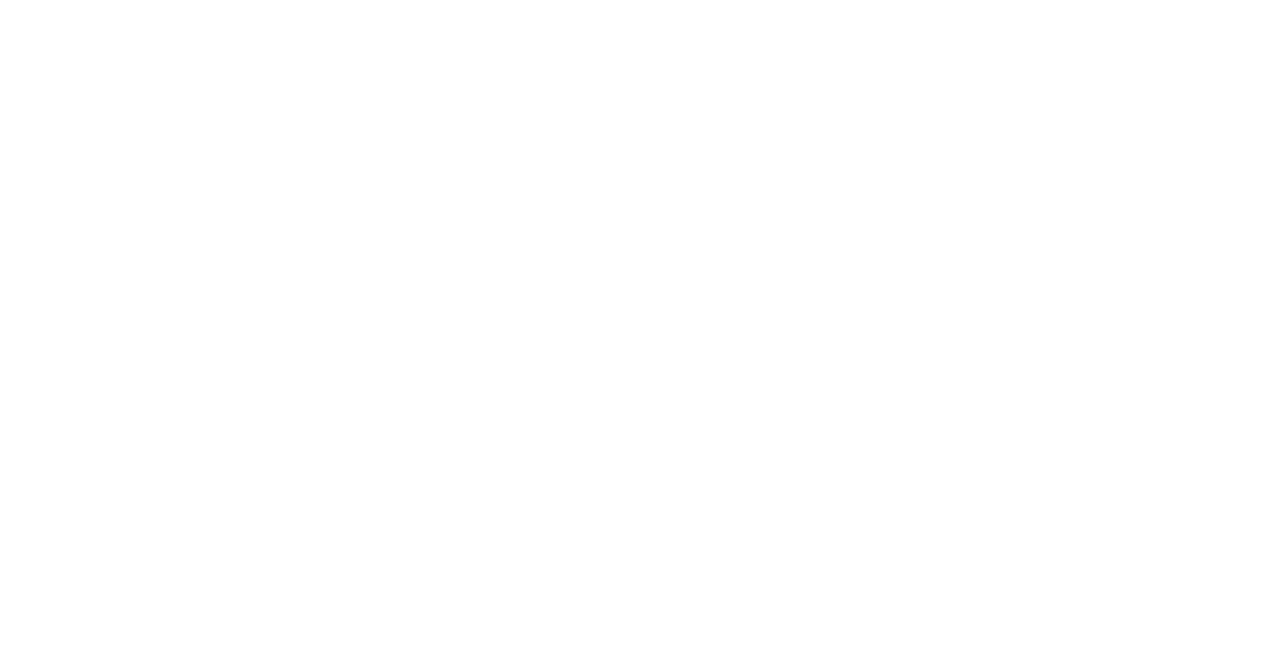
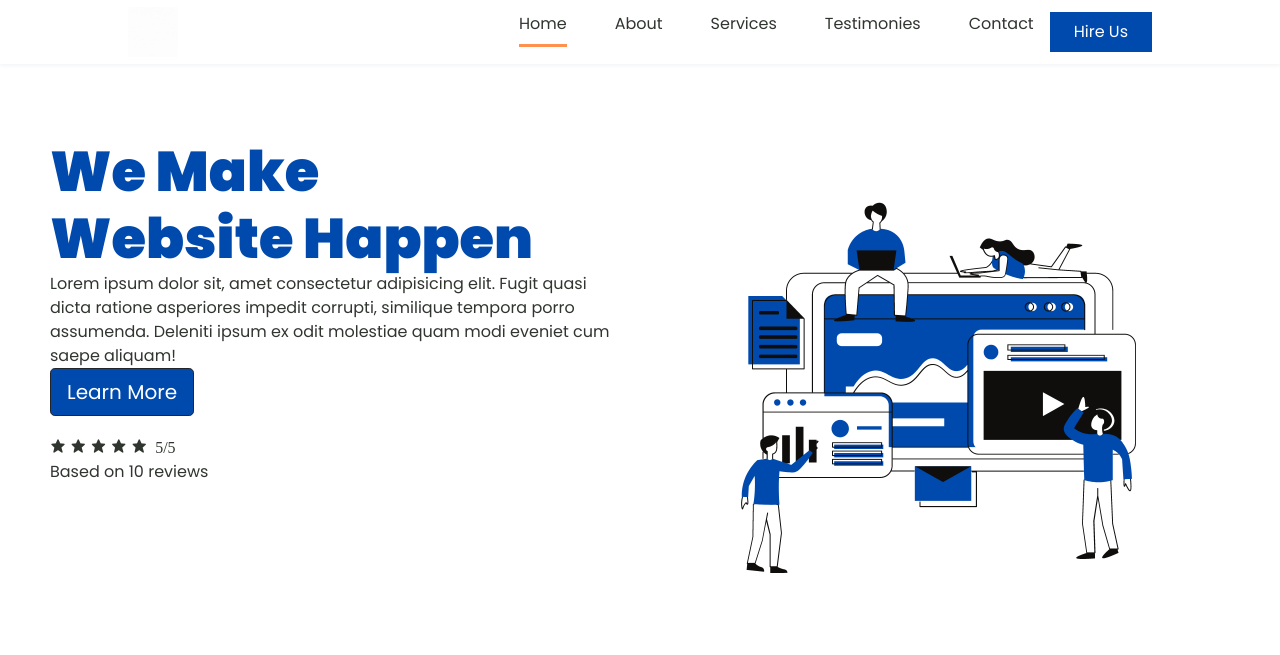
Before and after one commit to ShadowLight016/4WebServices, a website: page index.html in a window 1280 px wide. Drawn offline with nearby package versions, Linux system fonts and the light colour scheme.

Commit message:
Added Main Website files
v1 .
1. Added index.html files
  - CSS linked added
  - Main JS added
2. Added initial styles

```diff
--- a/index.html
+++ b/index.html
@@ -4,9 +4,126 @@
     <meta charset="UTF-8">
     <meta http-equiv="X-UA-Compatible" content="IE=edge">
     <meta name="viewport" content="width=device-width, initial-scale=1.0">
-    <title>Document</title>
+    <title>4WebServices</title>
+
+
+    <!-- Bootstrap -->
+    <link href="https://cdn.jsdelivr.net/npm/bootstrap@5.1.3/dist/css/bootstrap.min.css" rel="stylesheet" integrity="sha384-1BmE4kWBq78iYhFldvKuhfTAU6auU8tT94WrHftjDbrCEXSU1oBoqyl2QvZ6jIW3" crossorigin="anonymous">
+
+
+    <!-- CSS Stylesheet -->
+    <link rel="stylesheet" href="./style/style.css">
+
+
+    <!-- Fonts -->
+    <link rel="preconnect" href="https://fonts.googleapis.com">
+    <link rel="preconnect" href="https://fonts.gstatic.com" crossorigin>
+    <link href="https://fonts.googleapis.com/css2?family=Poppins:wght@900&display=swap" rel="stylesheet">
+
+    <!-- Box Icons -->
+      <link href='https://cdn.jsdelivr.net/npm/boxicons@2.0.5/css/boxicons.min.css' rel='stylesheet'>
+
+
+
+
+
 </head>
 <body>
 
+  <!--===== HEADER =====-->
+    <header class="l-header">
+        <nav class="nav bd-grid">
+            <div class="nav__logo">
+                <img src="./src/media/logo.gif" alt="">
+            </div>
+
+            <div class="nav__menu" id="nav-menu">
+                <ul class="nav__list">
+                    <li class="nav__item"><a href="#home" class="nav__link active">Home</a></li>
+                    <li class="nav__item"><a href="#about" class="nav__link">About</a></li>
+                    <li class="nav__item"><a href="#services" class="nav__link">Services</a></li>
+                    <li class="nav__item"><a href="#testimonies" class="nav__link">Testimonies</a></li>
+                    <li class="nav__item"><a href="#contact" class="nav__link">Contact</a></li>
+                    <li class=""><a href="#" class=""></a> <button class="btn-hire">Hire Us</button> </li>
+                </ul>
+            </div>
+
+            <div class="nav__toggle" id="nav-toggle">
+                <i class='bx bx-menu'></i>
+            </div>
+        </nav>
+    </header>
+
+
+    <main>
+        <br> <br> <br>
+        <section id="home">
+
+
+            <div class="container-fluid">
+                <div class="row">
+                    <div class="col-lg-6">
+                      <h1 class="big-heading">We Make <br> Website Happen</h1>
+                      <p class="desc">Lorem ipsum dolor sit, amet consectetur adipisicing elit. Fugit quasi dicta ratione asperiores impedit corrupti, similique tempora porro assumenda. Deleniti ipsum ex odit molestiae quam modi eveniet cum saepe aliquam!</p>
+                      <button type="button" class="btn btn-dark btn-lg btn__learnmore">
+                        Learn More</button>
+                        <div class="ratings">
+                            <i class='bx bxs-star'></i>
+                            <i class='bx bxs-star'></i>
+                            <i class='bx bxs-star'></i>
+                            <i class='bx bxs-star'></i>
+                            <i class='bx bxs-star'> 5/5</i>
+                            <P>Based on 10 reviews</P>
+
+                        </div>
+
+                    </div>
+
+                    <div class="col-lg-6 position-relative">
+                        <img class="title-image" src="src/images/home_img.png" alt="iphone-mockup">
+                    </div>
+                  </div>
+
+
+            </div>
+
+        </section >
+
+        <section id="about">
+            <!-- This will include the items for about section -->
+
+
+        </section>
+        <section id="services">
+            <!-- This will include the items for Services section -->
+
+
+        </section>
+
+        <section id="testimonies">
+             <!-- This will include the items for Testimonies section -->
+
+        </section>
+
+
+        <section id="contact">
+            <!-- This will include the items for Testimonies section -->
+
+       </section>
+
+
+    </main>
+
+
+
+
+
+
+
+    <!-- Main Js -->
+    <script src="/script/main.js"></script>
+
+    <!-- Bootstrap JS -->
+    <script src="https://cdn.jsdelivr.net/npm/bootstrap@5.1.3/dist/js/bootstrap.bundle.min.js" integrity="sha384-ka7Sk0Gln4gmtz2MlQnikT1wXgYsOg+OMhuP+IlRH9sENBO0LRn5q+8nbTov4+1p" crossorigin="anonymous"></script>
 </body>
 </html>
--- /dev/null
+++ b/package.json
@@ -0,0 +1,5 @@
+{
+  "dependencies": {
+    "bootstrap": "^5.1.3"
+  }
+}
--- /dev/null
+++ b/script/main.js
@@ -0,0 +1,57 @@
+/*===== MENU SHOW =====*/
+const showMenu = (toggleId, navId) =>{
+    const toggle = document.getElementById(toggleId),
+    nav = document.getElementById(navId)
+
+    if(toggle && nav){
+        toggle.addEventListener('click', ()=>{
+            nav.classList.toggle('show')
+        })
+    }
+}
+showMenu('nav-toggle','nav-menu')
+
+/*===== ACTIVE AND REMOVE MENU =====*/
+const navLink = document.querySelectorAll('.nav__link');
+
+function linkAction(){
+  /*Active link*/
+  navLink.forEach(n => n.classList.remove('active'));
+  this.classList.add('active');
+
+  /*Remove menu mobile*/
+  const navMenu = document.getElementById('nav-menu')
+  navMenu.classList.remove('show')
+}
+navLink.forEach(n => n.addEventListener('click', linkAction));
+
+/*===== SCROLL REVEAL ANIMATION =====*/
+const sr = ScrollReveal({
+    origin: 'top',
+    distance: '80px',
+    duration: 2000,
+    reset: true
+});
+
+/*SCROLL HOME*/
+sr.reveal('.home__title',{});
+sr.reveal('.button',{delay: 200});
+sr.reveal('.home__img',{delay: 400});
+sr.reveal('.home__social-icon',{ interval: 200});
+
+/*SCROLL ABOUT*/
+sr.reveal('.about__img',{});
+sr.reveal('.about__subtitle',{delay: 400});
+sr.reveal('.about__text',{delay: 400});
+
+/*SCROLL SKILLS*/
+sr.reveal('.skills__subtitle',{});
+sr.reveal('.skills__text',{});
+sr.reveal('.skills__data',{interval: 200});
+sr.reveal('.skills__img',{delay: 600});
+
+/*SCROLL WORK*/
+sr.reveal('.work__img',{interval: 200});
+
+/*SCROLL CONTACT*/
+sr.reveal('.contact__input',{interval: 200});
--- /dev/null
+++ b/style/style.css
@@ -0,0 +1,335 @@
+/* -------------------Global Stylesheet -------------------- */
+/* This stylesheet uses variables in :root */
+
+/*===== GOOGLE FONTS =====*/
+@import url("https://fonts.googleapis.com/css2?family=Poppins:wght@400;600;700&display=swap");
+
+
+/* Colors */
+:root{
+
+    --first-color: #FE914E;
+    --second-color: #313530;
+    --third-color:  #6bccac;
+    --fourth-color: #004AAD;
+    --hover-color:#ff6200;
+    --bg-light :#fff;
+
+}
+
+/*===== Margins =====*/
+:root{
+    --mb-1: 0.5rem;
+    --mb-2: 1rem;
+    --mb-3: 1.5rem;
+    --mb-4: 2rem;
+    --mb-5: 2.5rem;
+    --mb-6: 3rem;
+  }
+
+  /*===== z index =====*/
+  :root{
+    --z-back: -10;
+    --z-normal: 1;
+    --z-tooltip: 10;
+    --z-fixed: 100;
+  }
+
+
+
+   /*===== GOOGLE FONTS =====*/
+   @import url("https://fonts.googleapis.com/css2?family=Poppins:wght@400;600;700&display=swap");
+   /*===== VARIABLES CSS =====*/
+   :root{
+     --header-height: 3rem;
+     --font-semi: 400;
+   }
+
+
+
+   /*===== Typography =====*/
+   :root{
+     --body-font: 'Poppins', sans-serif;
+     --big-font-size: 2rem;
+     --h2-font-size: 1.25rem;
+     --normal-font-size: 0.938rem;
+   }
+   @media screen and (min-width: 768px){
+     :root{
+       --big-font-size: 3.5rem;
+       --h2-font-size: 2rem;
+       --normal-font-size: 1rem;
+     }
+}
+
+
+   /*===== BASE =====*/
+   *,::before,::after{
+     box-sizing: border-box;
+   }
+   html{
+     scroll-behavior: smooth;
+   }
+   body{
+     margin: var(--header-height) 0 0 0;
+     font-family: var(--body-font);
+     font-size: var(--normal-font-size);
+     color: var(--second-color);
+   }
+   h1,h2,p{
+     margin: 0;
+   }
+   ul{
+     margin: 0;
+     padding: 0;
+     list-style: none;
+   }
+   a{
+     text-decoration: none;
+   }
+   img{
+     max-width: 100%;
+     height: auto;
+     display: block;
+   }
+
+
+   .section{
+     padding-top: 3rem;
+     padding-bottom: 2rem;
+   }
+
+   /*===== LAYOUT =====*/
+   .bd-grid{
+     max-width: 1024px;
+     display: grid;
+     grid-template-columns: 100%;
+     grid-column-gap: 2rem;
+     width: calc(100% - 2rem);
+     margin-left: var(--mb-2);
+     margin-right: var(--mb-2);
+   }
+   .l-header{
+     width: 100%;
+     position: fixed;
+     top: 0;
+     left: 0;
+     z-index: var(--z-fixed);
+     background-color: #fff;
+     box-shadow: 0 1px 4px rgba(146,161,176,.15);
+   }
+
+   /*===== NAV =====*/
+   .nav{
+     height: var(--header-height);
+     display: flex;
+     justify-content: space-between;
+     align-items: center;
+     font-weight: var(--font-semi);
+   }
+   @media screen and (max-width: 768px){
+     .nav__menu{
+       position: fixed;
+       top: var(--header-height);
+       right: -100%;
+       width: 60%;
+       height: 100%;
+       padding: 2rem;
+       background-color: var(--second-color);
+       transition: .5s;
+     }
+     .btn-hire {
+        background-color: var(--fourth-color);
+        color: var(--bg-light);
+        padding: .5rem 1.5rem;
+        font-weight: var(--font-semi);
+        transition: .3s;
+        border: none;
+    }
+    .btn-hire:hover{
+      border: 2px solid var(--fourth-color);
+    }
+
+
+   }
+   .nav__item{
+     margin-bottom: var(--mb-4);
+   }
+   .nav__link{
+     position: relative;
+     color: #fff;
+   }
+   .nav__link:hover{
+     position: relative;
+   }
+   .nav__link:hover::after{
+     position: absolute;
+     content: "";
+     width: 100%;
+     height: 0.18rem;
+     left: 0;
+     top: 2rem;
+     background-color: var(--first-color);
+   }
+   .nav__logo{
+
+     width: 50px;
+     height: 50px;
+   }
+   .nav__toggle{
+     color: var(--second-color);
+     font-size: 1.5rem;
+     cursor: pointer;
+   }
+
+
+
+   /*Active menu*/
+   .active::after{
+     position: absolute;
+     content: "";
+     width: 100%;
+     height: 0.18rem;
+     left: 0;
+     top: 2rem;
+     background-color: var(--first-color);
+   }
+
+
+
+
+   /*=== Show menu ===*/
+   .show{
+     right: 0;
+   }
+
+   /* ===== FOOTER =====*/
+   .footer{
+     background-color: var(--second-color);
+     color: #fff;
+     text-align: center;
+     font-weight: var(--font-semi);
+     padding: 2rem 0;
+   }
+   .footer__title{
+     font-size: 2rem;
+     margin-bottom: var(--mb-4);
+   }
+   .footer__social{
+     margin-bottom: var(--mb-4);
+   }
+   .footer__icon{
+     font-size: 1.5rem;
+     color: #fff;
+     margin: 0 var(--mb-2)
+   }
+
+   /* ===== MEDIA QUERIES=====*/
+   @media screen and (min-width: 768px){
+     body{
+       margin: 0;
+     }
+     .section{
+       padding-top: 4rem;
+       padding-bottom: 3rem;
+     }
+     .section-title{
+       margin-bottom: var(--mb-6);
+     }
+     .section-title::after{
+       width: 80px;
+       top: 3rem;
+     }
+
+     .nav{
+       height: calc(var(--header-height) + 1rem);
+     }
+     .nav__list{
+       display: flex;
+       padding-top: 0;
+     }
+     .nav__item{
+       margin-left: var(--mb-6);
+       margin-bottom: 0;
+     }
+     .nav__toggle{
+       display: none;
+     }
+     .nav__link{
+       color: var(--second-color);
+     }
+     .container-fluid{
+      padding: 100px;
+      margin-top: 1em;
+    }
+
+}
+
+   @media screen and (min-width: 1024px){
+     .bd-grid{
+       margin-left: auto;
+       margin-right: auto;
+     }
+     .home__img{
+       right: 10%;
+       width: 400px;
+     }
+     .container-fluid{
+      padding: 50px;
+      margin-top: 1em;
+    }
+    .btn-hire {
+      background-color: var(--fourth-color);
+      color: var(--bg-light);
+      padding: .5rem 1.5rem;
+      margin-left: var(--mb-2);
+      font-weight: var(--font-semi);
+      transition: .3s;
+      border: none;
+
+  }
+  .btn-hire:hover{
+    border: 2px solid var(--fourth-color);
+  }
+   }
+
+
+.title-image{
+  display: block;
+  margin-left: auto;
+  margin-right: auto;
+  width: 400px;
+  margin-top: 4em;
+
+
+}
+
+/* =========Sections CSS=========== */
+/* Put your CSS here  */
+
+/*============1. home section ===============*/
+#home{
+
+}
+
+.btn__learnmore{
+  background-color: var(--fourth-color);
+  margin-bottom: 1em;
+}
+.big-heading{
+  color: var(--fourth-color);
+  font-family: 'Poppins', sans-serif;
+  font-weight: 800;
+  font-size: 3.5rem;
+}
+
+/*============2. About section ===============*/
+
+
+/*============3. Services section ===============*/
+
+
+/*============4. Testimonies section ===============*/
+
+
+/*============5. Contact us section ===============*/
```
Also changed, not shown: src/images/home_img.png (added), src/media/logo.gif (added), 1 other file.
